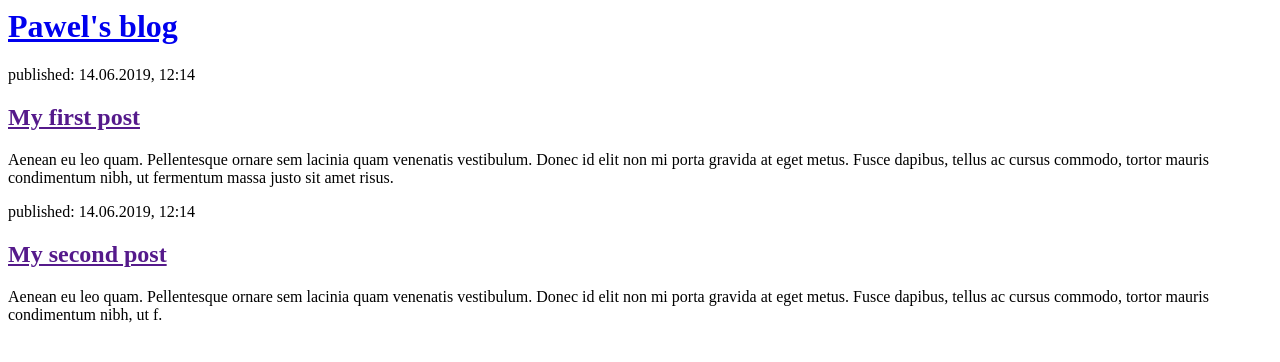
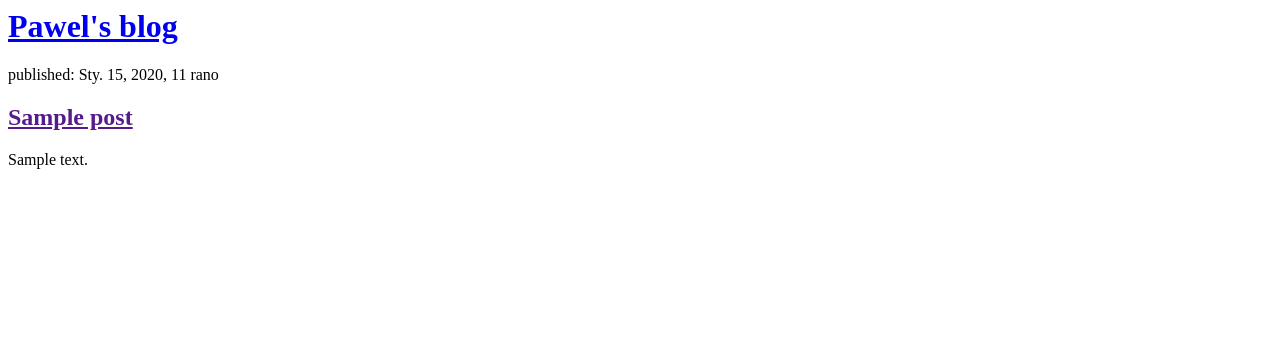
Before and after one commit to empios/Blog, a Django app: template myblog/templates/blog/post_list.html in a window 1280 px wide. Shown: the top 362 px of the page. Run offline with Django 3.2, Linux system fonts and the light colour scheme; the template is opened without the code that fills it: values that come from a table or form of the project are taken from there, others are empty; tables that the repository leaves empty hold one stand-in row (values such as "Sample post").

Commit message:
Displaying posts from DB

```diff
--- a/myblog/models.py
+++ b/myblog/models.py
@@ -1,5 +1,6 @@
 from django.db import models
 from django.utils import timezone
+import datetime
 
 
 class Post(models.Model):
--- a/myblog/templates/blog/post_list.html
+++ b/myblog/templates/blog/post_list.html
@@ -7,16 +7,12 @@
             <h1><a href="/">Pawel's blog</a></h1>
         </div>
 
-        <div>
-            <p>published: 14.06.2019, 12:14</p>
-            <h2><a href="">My first post</a></h2>
-            <p>Aenean eu leo quam. Pellentesque ornare sem lacinia quam venenatis vestibulum. Donec id elit non mi porta gravida at eget metus. Fusce dapibus, tellus ac cursus commodo, tortor mauris condimentum nibh, ut fermentum massa justo sit amet risus.</p>
-        </div>
-
-        <div>
-            <p>published: 14.06.2019, 12:14</p>
-            <h2><a href="">My second post</a></h2>
-            <p>Aenean eu leo quam. Pellentesque ornare sem lacinia quam venenatis vestibulum. Donec id elit non mi porta gravida at eget metus. Fusce dapibus, tellus ac cursus commodo, tortor mauris condimentum nibh, ut f.</p>
-        </div>
+        {% for post in posts %}
+    <div>
+        <p>published: {{ post.published_date }}</p>
+        <h2><a href="">{{ post.title }}</a></h2>
+        <p>{{ post.text|linebreaksbr }}</p>
+    </div>
+{% endfor %}
     </body>
 </html>
--- a/myblog/views.py
+++ b/myblog/views.py
@@ -1,6 +1,9 @@
 from django.shortcuts import render
+from django.utils import timezone
+from .models import Post
 
 # Create your views here.
 
 def post_list(request):
-    return render(request, 'blog/post_list.html', {})
+    posts = Post.objects.filter(published_date__lte=timezone.now()).order_by('published_date')
+    return render(request, 'blog/post_list.html', {'posts': posts})
```
